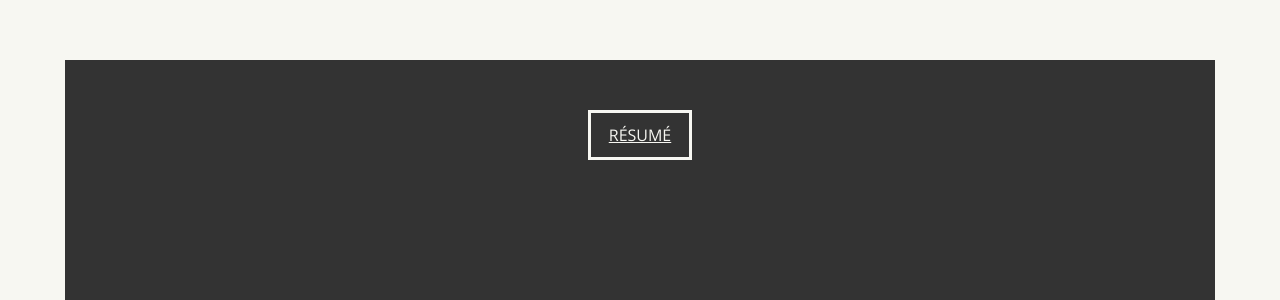
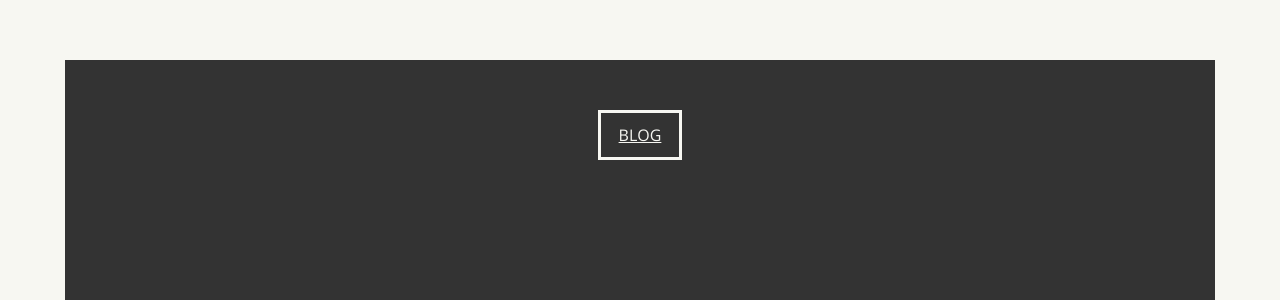
Before and after one commit to mikiec84/abbe98.github.com, a Jekyll site: the page built from about.html, in a window 1280 px wide. Shown: the part 613-913 px from the top of the page. Built offline with Jekyll 4.4.1, drawn with Linux system fonts in a browser that asks for light colours.

Commit message:
Link to blog not resume

```diff
--- a/about.html
+++ b/about.html
@@ -23,7 +23,7 @@ layout: nil
 				<p>I work on a lot of projects mostly related to open, linked and spatial data. If you want to know what I'm up to checkout my blog or catch me during a conference!</p>
 			</section>
 			<section class="dark" style="height: calc(100vh - 758px) !important;">
-				<a href="resume.html" class="btn">RÉSUMÉ</a>
+				<a href="blog/" class="btn">BLOG</a>
 			</section>
 		</main>
 {% include global-javascript.html %}
```
